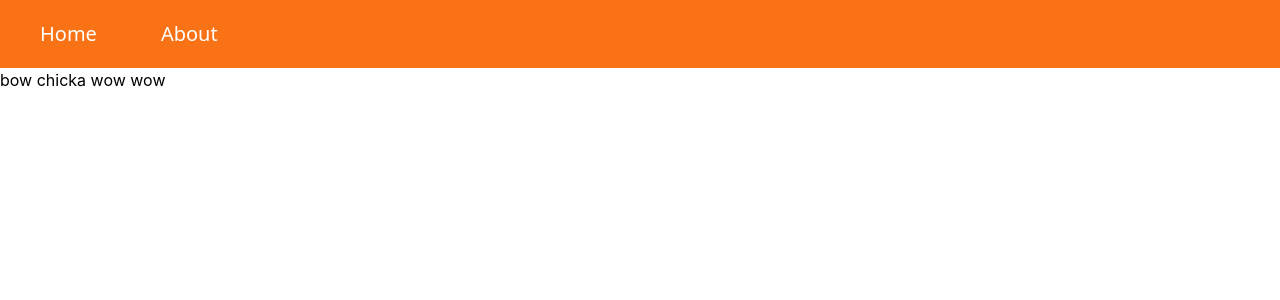
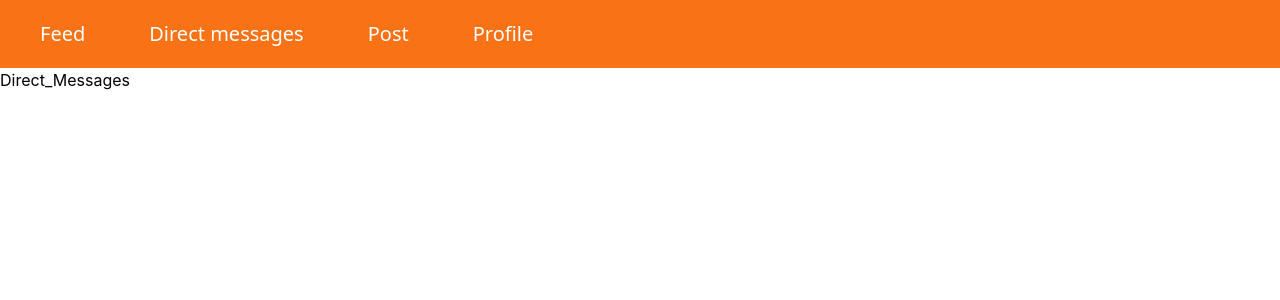
Before and after one commit to JaryJay/love-thy-hood, a React (Create React App) app in the folder client/: page /about in a window 1280 px wide. Shown: the top 300 px of the page. Built offline with nearby package versions, Linux system fonts and the light colour scheme.

Commit message:
Navbar update

```diff
--- a/client/src/App.tsx
+++ b/client/src/App.tsx
@@ -1,5 +1,5 @@
 import { BrowserRouter as Router, Route, Routes } from "react-router-dom";
-import { Navbar, Home, About } from "./components";
+import { Navbar, Feed, DirectMessages } from "./components";
 import "./App.css";
 
 /**
@@ -10,8 +10,8 @@ const App = () => {
     <Router>
       <Navbar />
       <Routes>
-        <Route path="/" element={<Home />} />
-        <Route path="/about" element={<About />} />
+        <Route path="/" element={<Feed />} />
+        <Route path="/about" element={<DirectMessages />} />
       </Routes>
     </Router>
   );
--- /dev/null
+++ b/client/src/components/Direct Messages.tsx
@@ -0,0 +1,7 @@
+const DirectMessages = () => {
+  return (
+    <div>Direct_Messages</div>
+  )
+}
+
+export default DirectMessages
--- a/client/src/components/About.tsx
+++ b/client/src/components/Feed.tsx
@@ -1,4 +1,4 @@
-const About = () => {
+const Feed = () => {
   return (
     <div>
       <p>bow chicka wow wow</p>
@@ -6,4 +6,4 @@ const About = () => {
   );
 };
 
-export default About;
+export default Feed;
--- a/client/src/components/Home.tsx
+++ /dev/null
@@ -1,9 +0,0 @@
-const Home = () => {
-  return (
-    <div>
-      <p>bow chicka wow wow</p>
-    </div>
-  );
-};
-
-export default Home;
--- a/client/src/components/Navbar.tsx
+++ b/client/src/components/Navbar.tsx
@@ -9,14 +9,28 @@ const Navbar = () => {
             <li className="nav-item mx-3">
               <div className="duration-300 hover:bg-orange-600 rounded-md px-2 py-2">
                 <NavLink className="nav-link p-3" to="/">
-                  Home
+                  Feed
                 </NavLink>
               </div>
             </li>
             <li className="nav-item mx-3">
               <div className="duration-300 hover:bg-orange-600 rounded-md px-2 py-2">
                 <NavLink className="nav-link p-3" to="/about">
-                  About
+                  Direct messages
+                </NavLink>
+              </div>
+            </li>
+            <li className="nav-item mx-3">
+              <div className="duration-300 hover:bg-orange-600 rounded-md px-2 py-2">
+                <NavLink className="nav-link p-3" to="/about">
+                  Post
+                </NavLink>
+              </div>
+            </li>
+            <li className="nav-item mx-3">
+              <div className="duration-300 hover:bg-orange-600 rounded-md px-2 py-2">
+                <NavLink className="nav-link p-3" to="/about">
+                  Profile
                 </NavLink>
               </div>
             </li>
--- a/client/src/components/index.ts
+++ b/client/src/components/index.ts
@@ -1,3 +1,3 @@
 export { default as Navbar } from "./Navbar";
-export { default as Home } from "./Home";
-export { default as About } from "./About";
+export { default as Feed } from "./Feed";
+export { default as DirectMessages } from "./Direct Messages";
```
